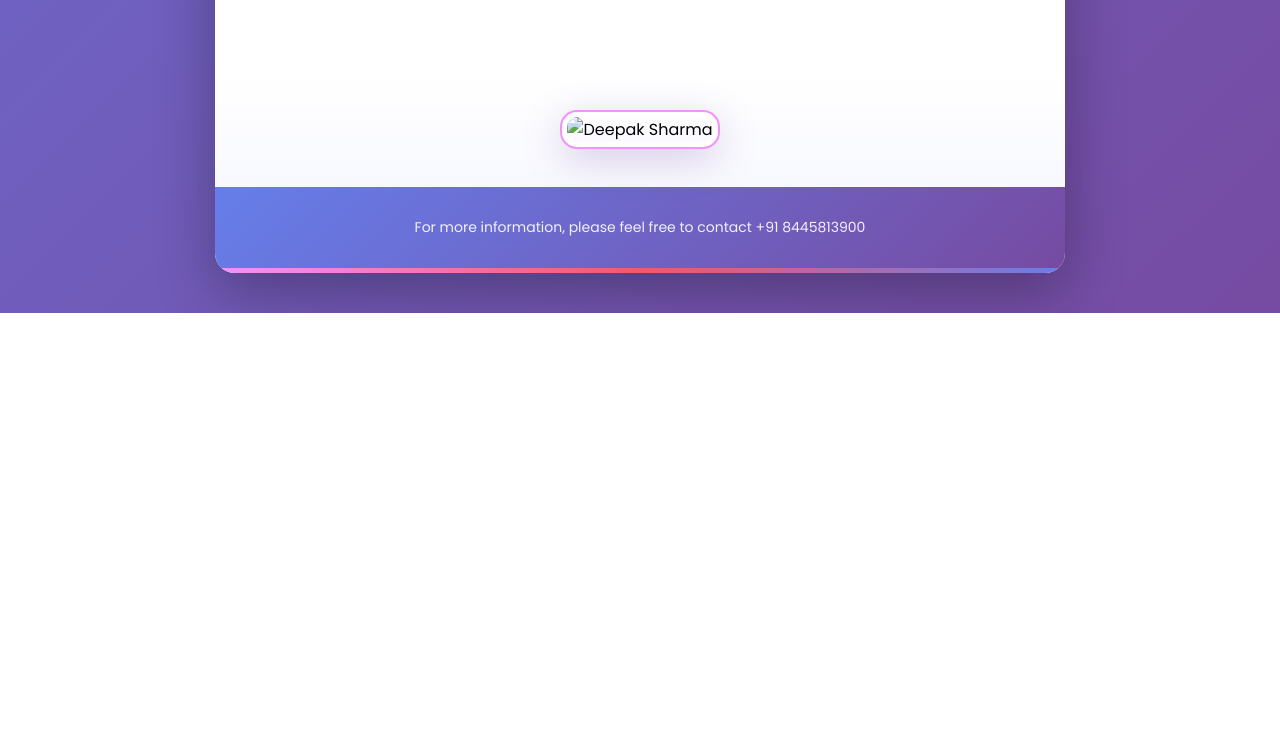
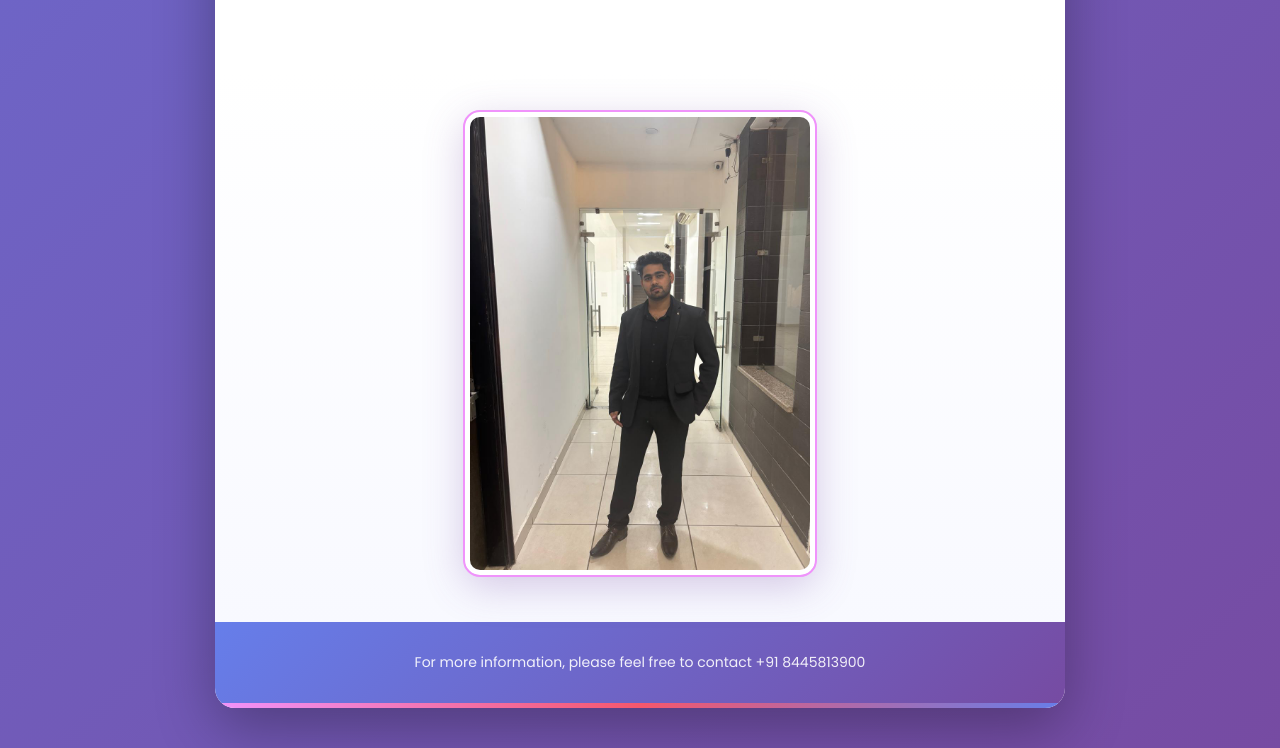
Before and after one commit to deepak2403-sha/biodata, a plain HTML site: page index.html in a window 1280 px wide. Shown: the part 2053-2801 px from the top of the page. Before the commit the page ends 2366 px from the top, so only its background shows below. Drawn offline with nearby package versions, Linux system fonts and the light colour scheme.

Commit message:
Update index.html

```diff
--- a/index.html
+++ b/index.html
@@ -320,7 +320,7 @@
         </div>
 
         <div class="photo-section">
-            <img src="" alt="Deepak Sharma" class="profile-photo">
+            <img src="myself.jpeg" alt="Deepak Sharma" class="profile-photo">
         </div>
 
         <div class="footer">
```
